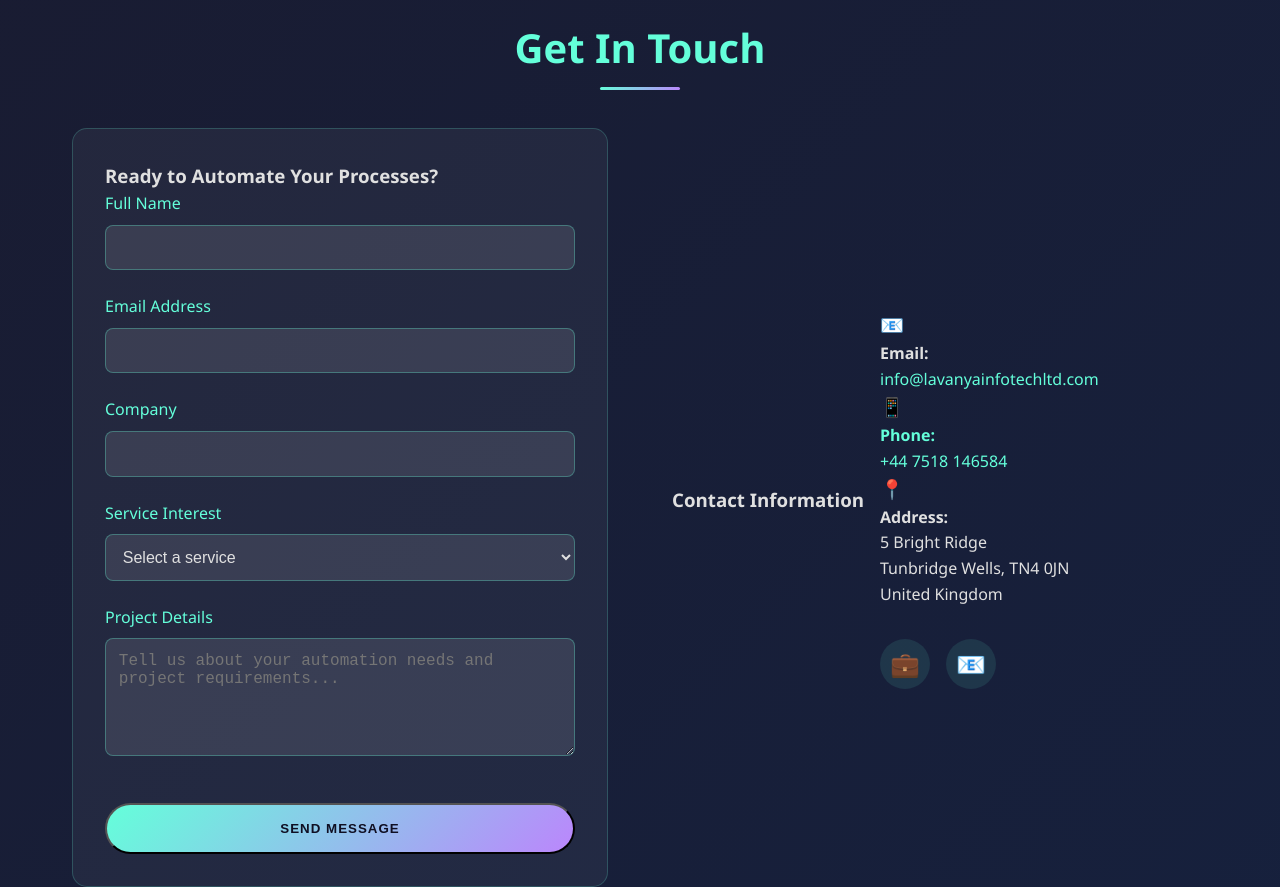
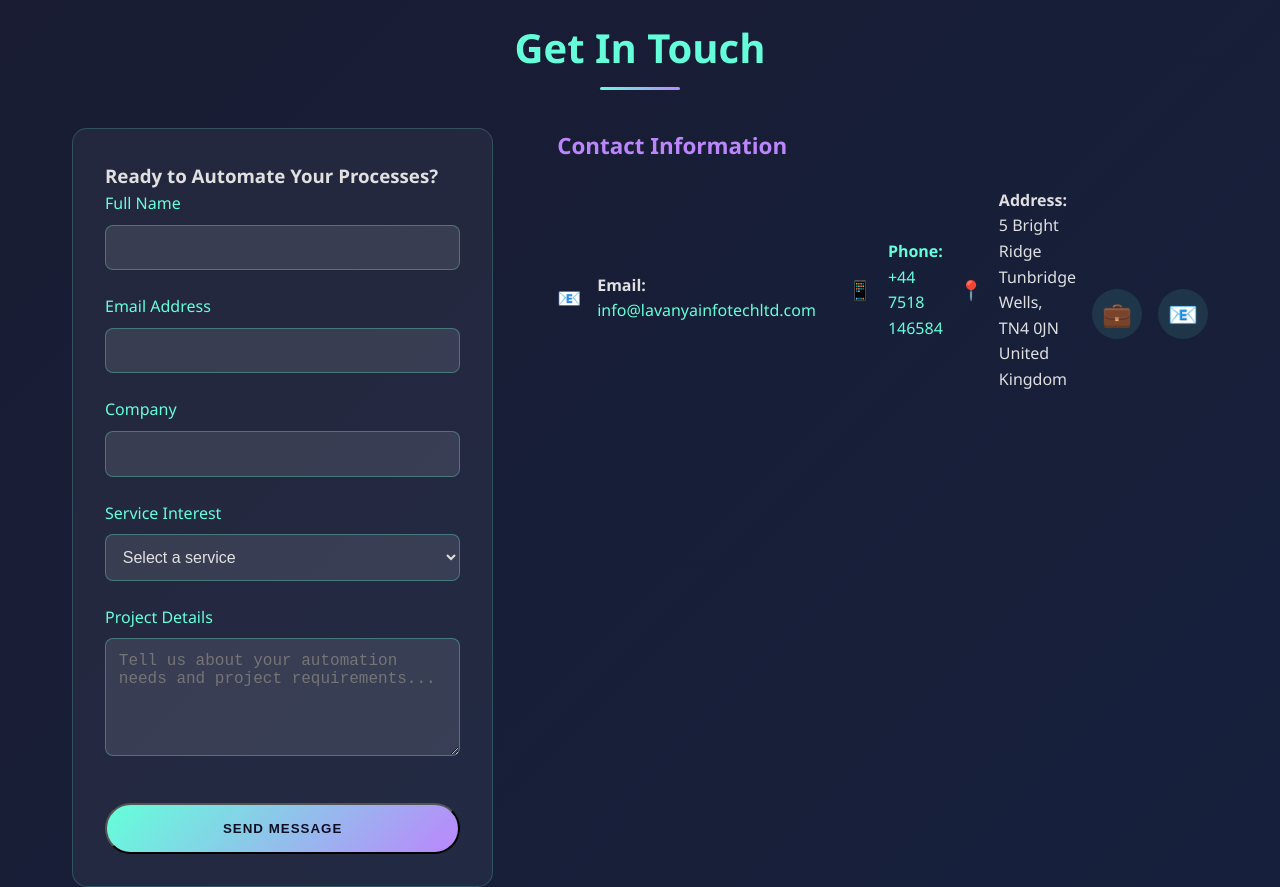
Before and after one commit to jeepalem/lavanya-infotech, a plain HTML site: page index.html in a window 1280 px wide. Shown: the part 4260-5147 px from the top of the page. Drawn offline with Linux system fonts and the light colour scheme.

Commit message:
Update index.html

```diff
--- a/index.html
+++ b/index.html
@@ -819,23 +819,23 @@
                         <button type="submit" class="cta-button" style="width: 100%; margin-top: 1rem;">Send Message</button>
                     </form>
                 </div>
-                <div class="contact-item">
+                <div class="contact-info">
                     <h3>Contact Information</h3>
                     <div>
-                    <div class="">
+                    <div class="contact-item">
                         <span>📧</span>
                         <div>
                             <strong>Email:</strong><br>
                             <a href="mailto:info@lavanyainfotechltd.com" style="color: #64ffda; text-decoration: none;">info@lavanyainfotechltd.com
                     </div>
-                    <div class="">
+                    <div class="contact-item">
                         <span>📱</span>
                         <div>
                             <strong>Phone:</strong><br>
                             <a href="tel:+447518146584" style="color: #64ffda; text-decoration: none;">+44 7518 146584</a>
                         </div>
                     </div>
-                    <div class="">
+                    <div class="contact-item">
                         <span>📍</span>
                         <div>
                             <strong>Address:</strong><br>
```
